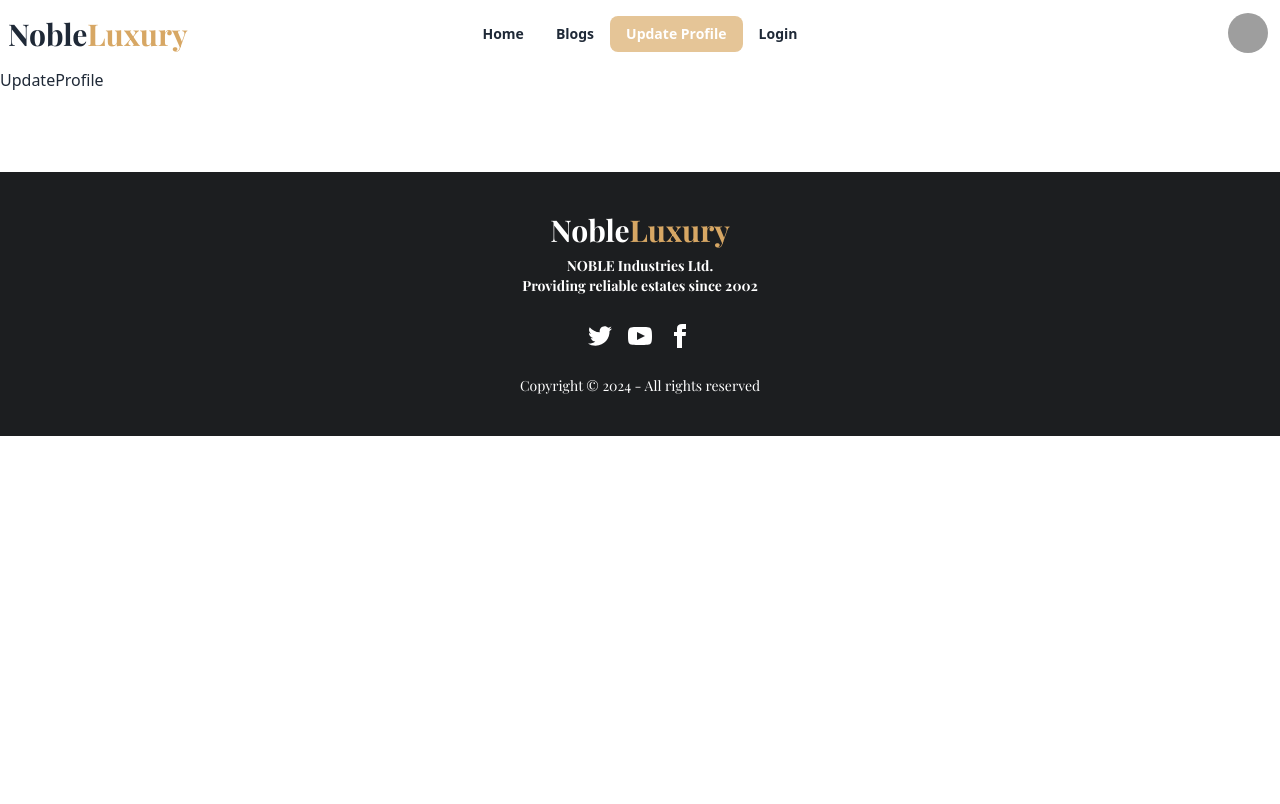
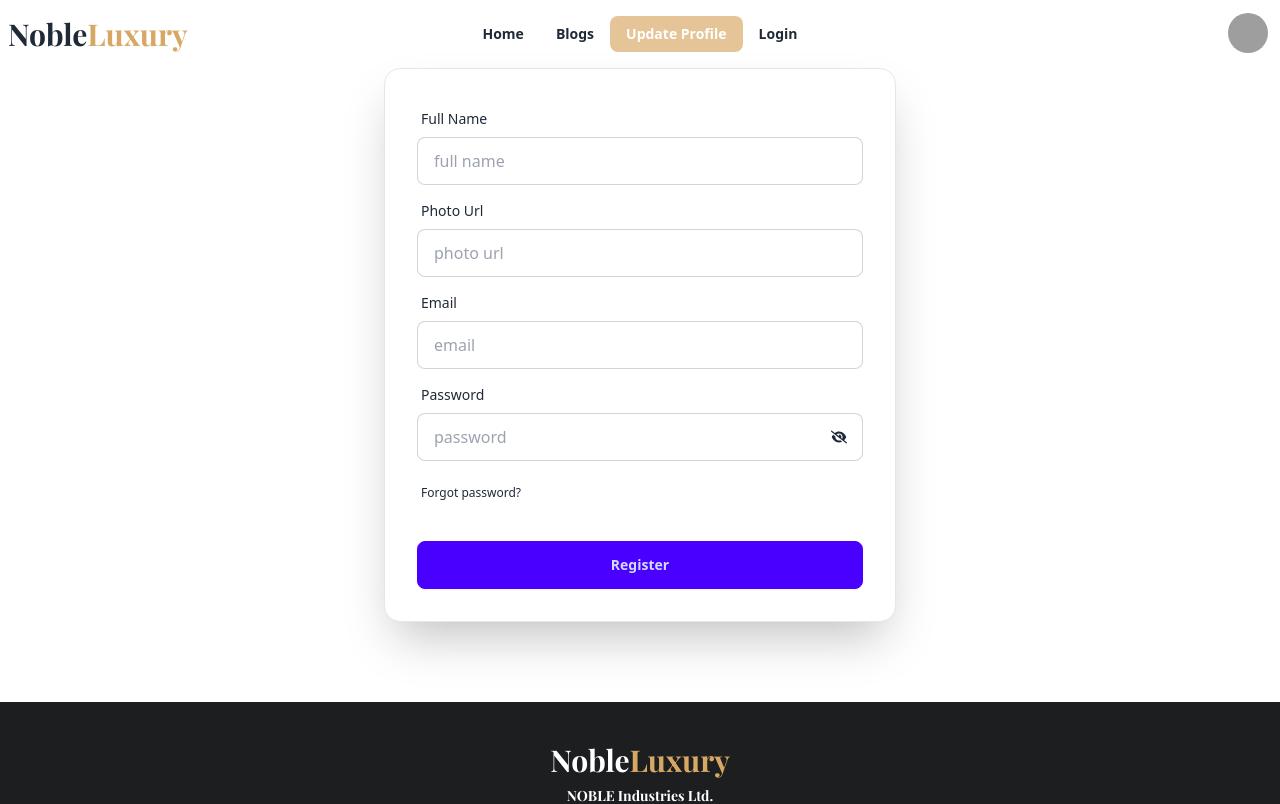
Before and after one commit to MASHRAFI47/Noble-Luxury, a React (Vite) app: page /update_profile in a window 1280 px wide. Shown: the top 804 px of the page. Built offline with nearby package versions, Linux system fonts and the light colour scheme; no server answers; grey boxes are pictures that could not be loaded; a web font is replaced by a local one.

Commit message:
update profile page added

```diff
--- a/src/pages/UpdateProfile/UpdateProfile.jsx
+++ b/src/pages/UpdateProfile/UpdateProfile.jsx
@@ -1,8 +1,62 @@
+import { useState } from "react";
+import { useForm } from "react-hook-form";
+import { FaEye, FaEyeSlash } from "react-icons/fa6";
 
 const UpdateProfile = () => {
-  return (
-    <div>UpdateProfile</div>
-  )
+    const [showPass, setShowPass] = useState(false)
+    const {
+        register,
+        handleSubmit,
+        formState: { errors },
+    } = useForm();
+    const onSubmit = (data) => {
+       console.log(data)
+    }
+    return (
+        <div className="card shrink-0 w-full max-w-lg shadow-2xl bg-base-100 mx-auto border">
+            <form className="card-body" onSubmit={handleSubmit(onSubmit)}>
+                <div className="form-control">
+                    <label className="label">
+                        <span className="label-text">Full Name</span>
+                    </label>
+                    <input type="text" placeholder="full name" className="input input-bordered" {...register("fullName", { required: true })} />
+                    {errors.fullName && <span>This field is required</span>}
+                </div>
+                <div className="form-control">
+                    <label className="label">
+                        <span className="label-text">Photo Url</span>
+                    </label>
+                    <input type="text" placeholder="photo url" className="input input-bordered" {...register("photoURL", { required: true })} />
+                    {errors.photoURL && <span>This field is required</span>}
+                </div>
+                <div className="form-control">
+                    <label className="label">
+                        <span className="label-text">Email</span>
+                    </label>
+                    <input type="email" placeholder="email" className="input input-bordered" {...register("email", { required: true })} />
+                    {errors.email && <span>This field is required</span>}
+                </div>
+                <div className="form-control">
+                    <label className="label">
+                        <span className="label-text">Password</span>
+                    </label>
+                    <input type={showPass ? "text" : "password"} placeholder="password" className="input input-bordered" {...register("password", { required: true })} />
+                    <span className="mt-0 mr-0 ml-auto mb-0 relative bottom-8 right-4" onClick={() => setShowPass(!showPass)}>
+                        {
+                            showPass ? <FaEye /> : <FaEyeSlash />
+                        }
+                    </span>
+                    {errors.password && <span>This field is required</span>}
+                    <label className="label">
+                        <a href="#" className="label-text-alt link link-hover">Forgot password?</a>
+                    </label>
+                </div>
+                <div className="form-control mt-6">
+                    <button className="btn btn-primary">Register</button>
+                </div>
+            </form>
+        </div>
+    )
 }
 
 export default UpdateProfile
```
